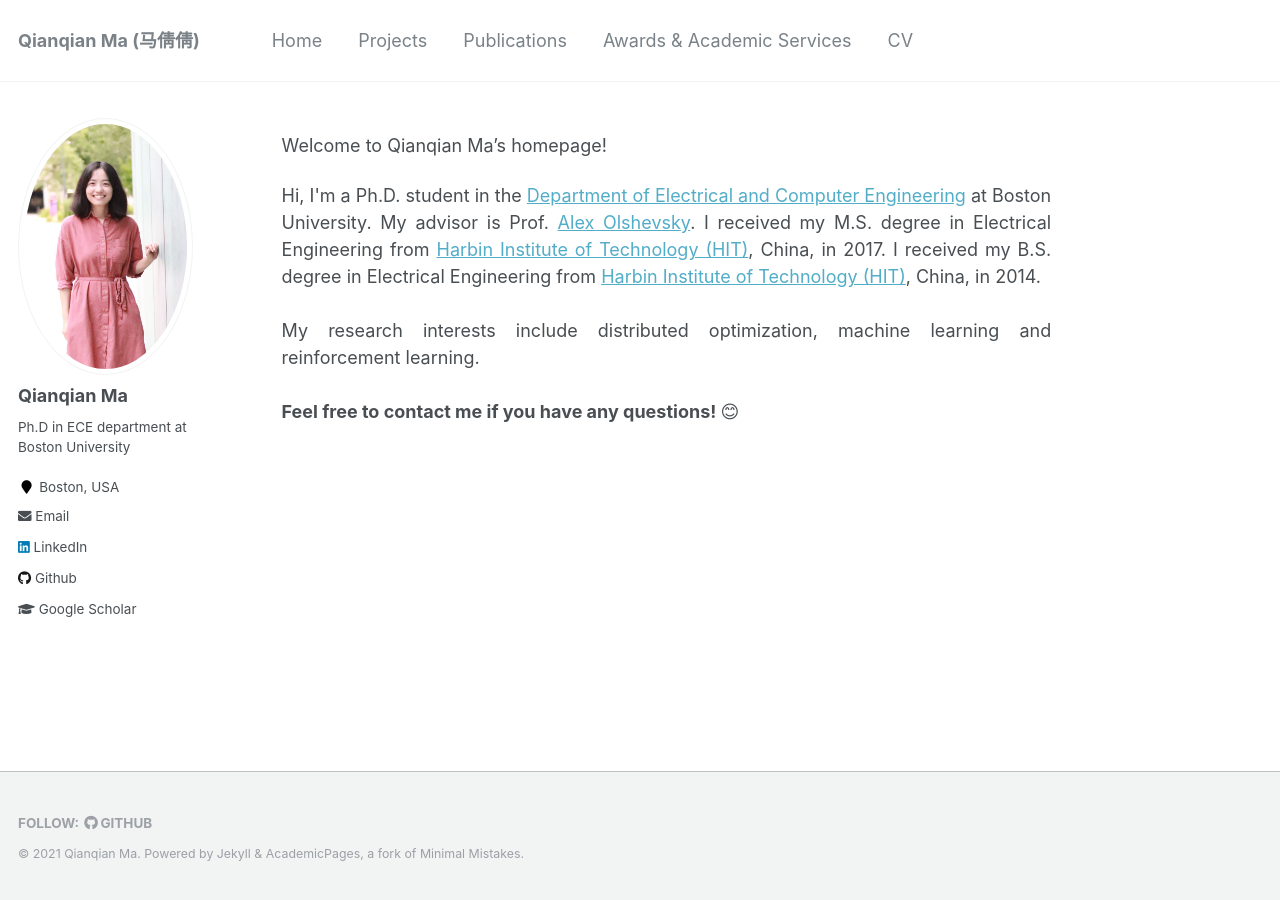
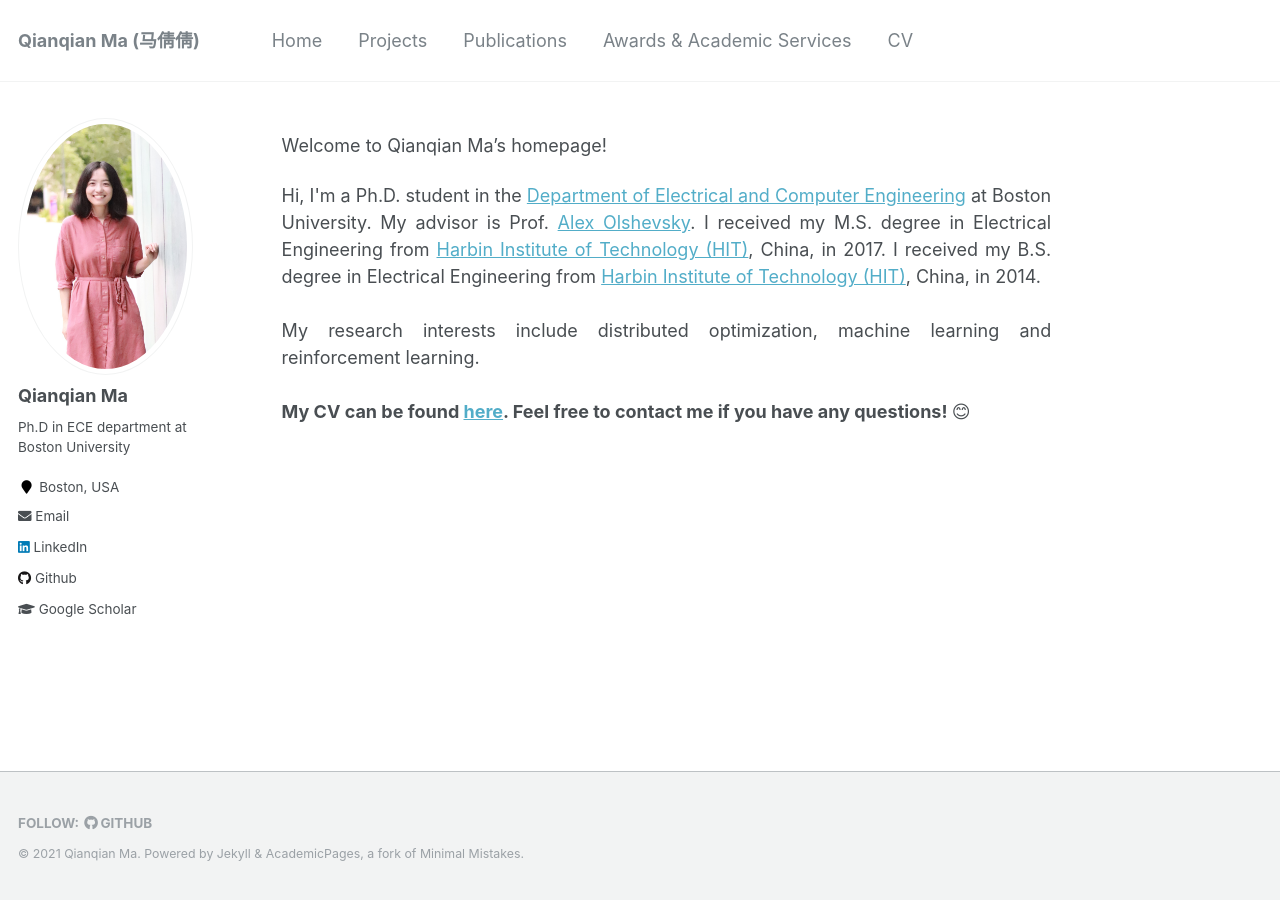
Before and after one commit to maqqbu/maqqbu.github.io, a Jekyll site: the page built from _pages/about.md, in a window 1280 px wide. Built offline with Jekyll 4.4.1, drawn with Linux system fonts in a browser that asks for light colours.

Commit message:
update about

```diff
--- a/_pages/about.md
+++ b/_pages/about.md
@@ -24,7 +24,7 @@ My research interests include distributed optimization, machine learning and rei
 
 
 
-**Feel free to contact me if you have any questions! &#x1F60a;**
+**My CV can be found [here](https://github.com/maqqbu/self_file/blob/master/files/CV_2020.pdf). Feel free to contact me if you have any questions! &#x1F60a;**
 
 <!-- -----------
 
```
